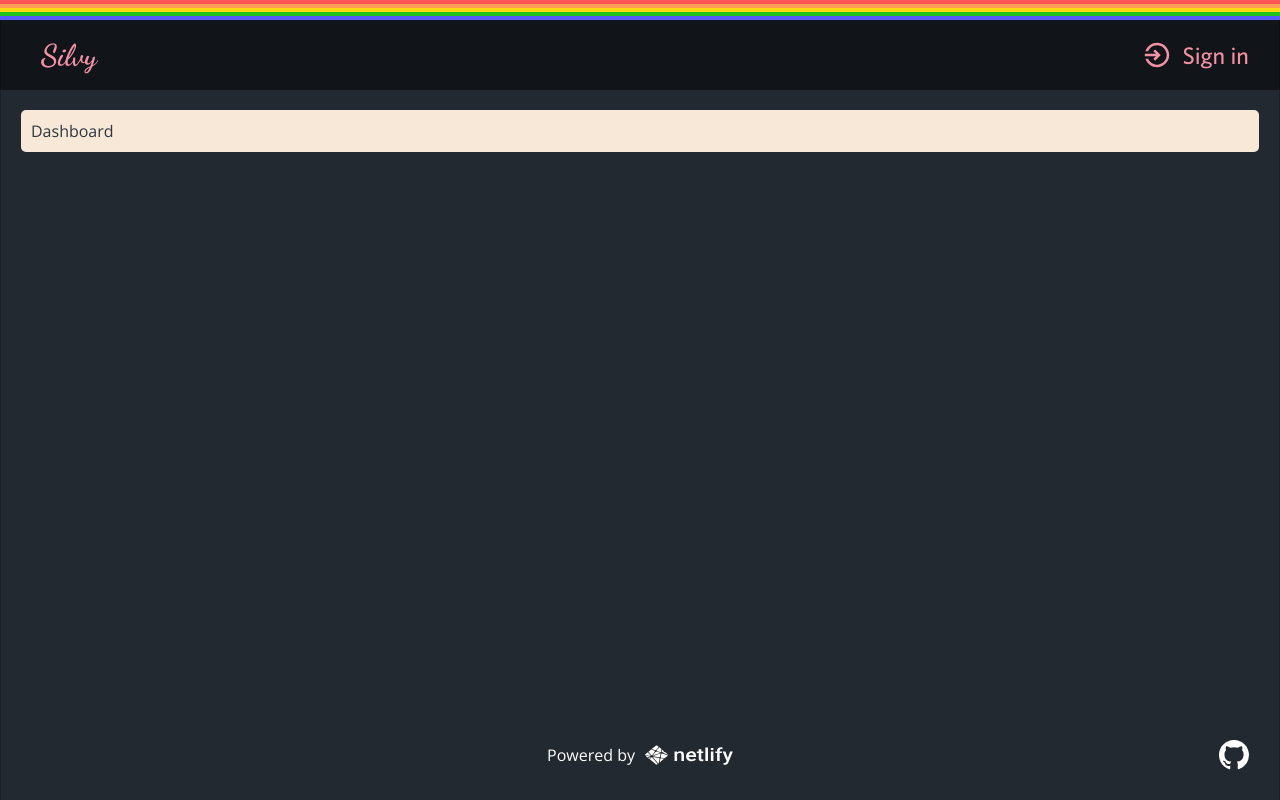
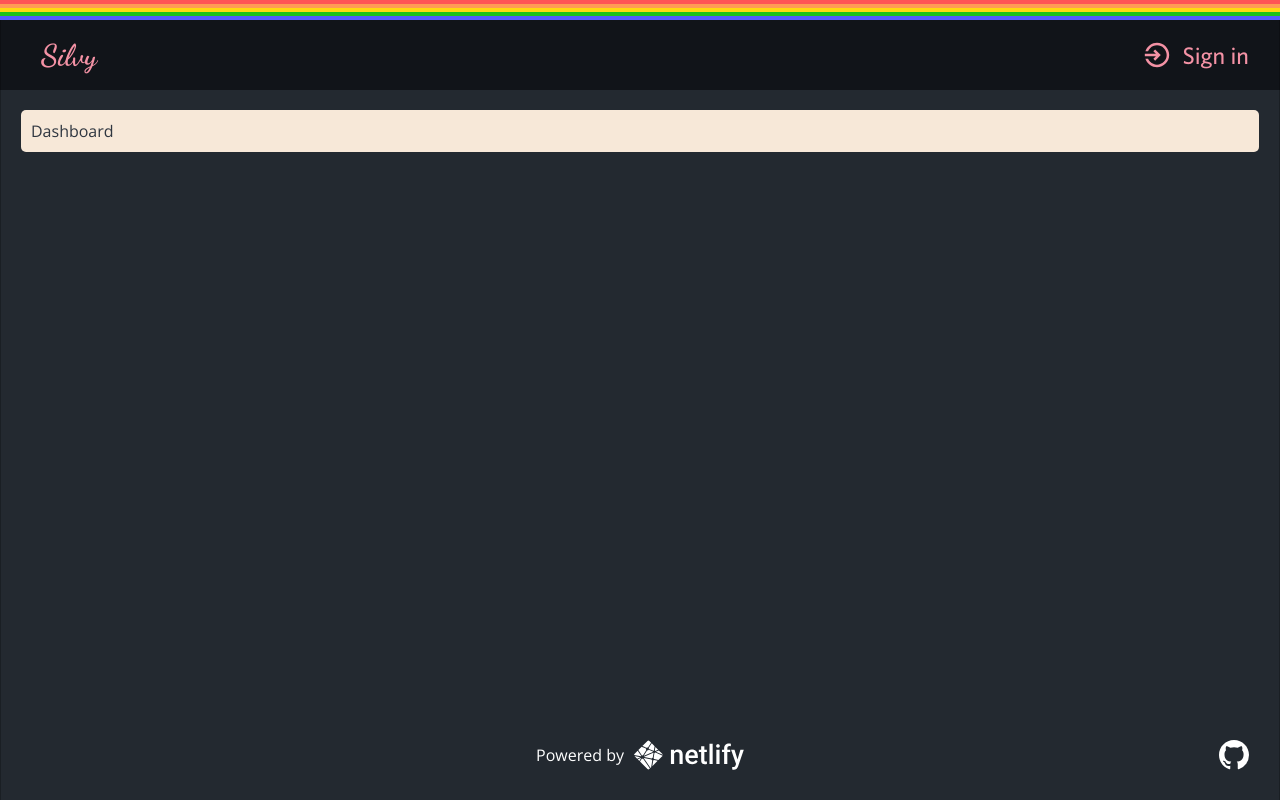
Before and after one commit to ribbon-studios/silvy, a Next.js app: page / in a window 1280 px wide. Built offline with nearby package versions, Linux system fonts and the light colour scheme; no server answers; what mobile-detect would draw is missing.

Commit message:
fix: corrected Netlify logo size

```diff
--- a/src/components/common/Avatar.tsx
+++ b/src/components/common/Avatar.tsx
@@ -11,6 +11,7 @@ export function Avatar({
     return (
         <div className={styles.avatar}>
             <Image
+                alt='Avatar'
                 layout='fill'
                 src={src}
             />
--- a/src/components/universal/Footer.tsx
+++ b/src/components/universal/Footer.tsx
@@ -17,7 +17,12 @@ export function Footer() {
                 rel="noopener noreferrer"
             >
                 Powered by
-                <Image src="/netlify.svg" height={20} width={88} alt="Netlify" className='icon' />
+                <Image
+                    src="/netlify.svg"
+                    height={30}
+                    width={110}
+                    alt="Netlify"
+                />
             </Button>
             <div className={styles.externalLinks}>
                 <IconButton
```
